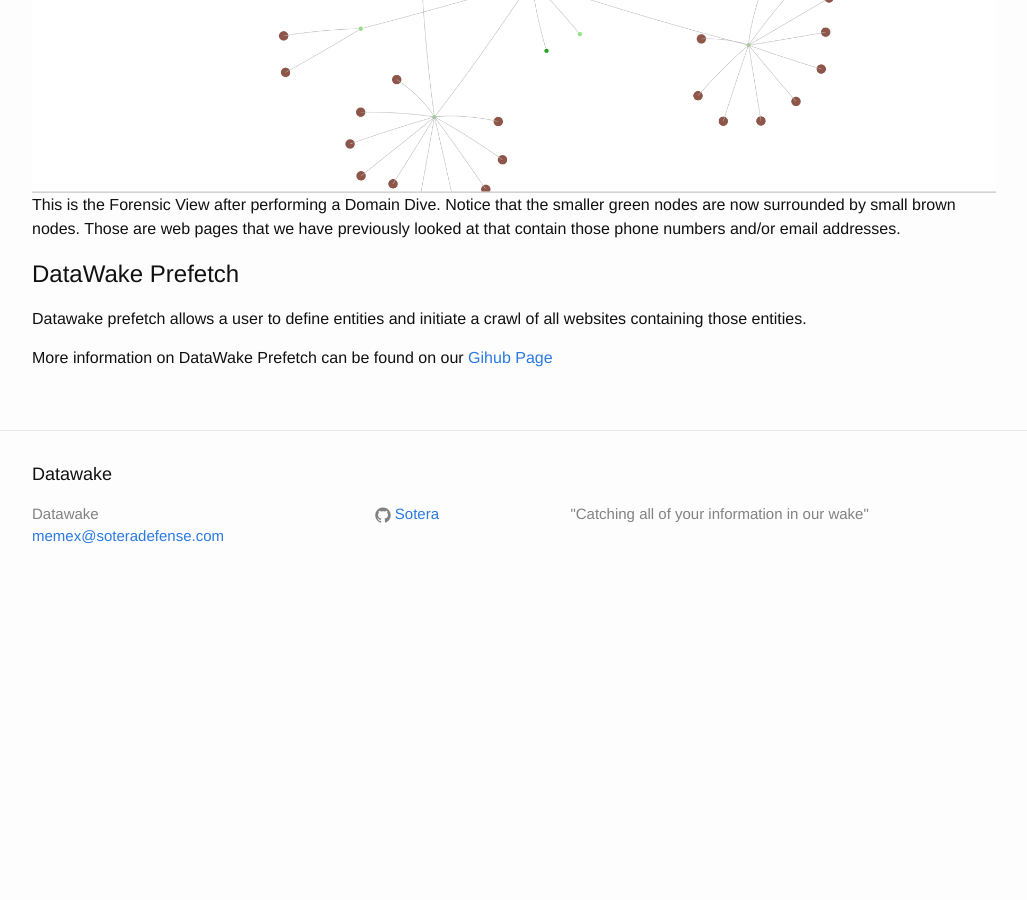
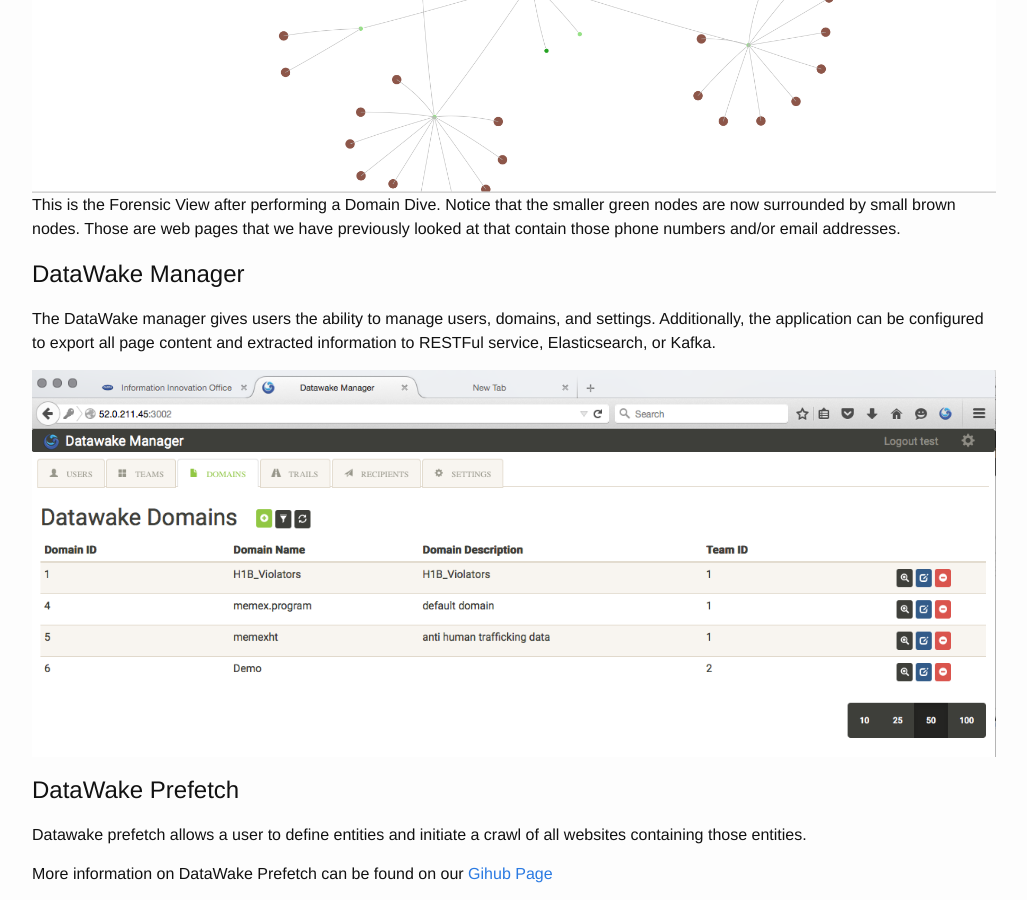
Before and after one commit to Sotera/Datawake, a Jekyll site: the page built from features.md, in a window 1280 px wide and 900 px high, scrolled down 1760 px. Shown: the whole window, without its empty margins (126-1153 px from the left). Built offline with Jekyll 4.4.1, drawn with Linux system fonts in a browser that asks for light colours; Markdown is read by kramdown in place of the engine named in the settings; before the commit the page ends 2368 px from its top, so only the background shows below that.

Commit message:
Adding Datawake Manager to features

```diff
--- a/features.md
+++ b/features.md
@@ -19,6 +19,12 @@
 green nodes are now surrounded by small brown nodes. Those are web pages that we
 have previously looked at that contain those phone numbers and/or email addresses.
 
+# DataWake Manager
+The DataWake manager gives users the ability to manage users, domains, and
+settings. Additionally, the application can be configured to export all page
+content and extracted information to RESTFul service, Elasticsearch, or Kafka.
+
+![DataWake-Manager](../img/manager.png)
 
 # DataWake Prefetch
 Datawake prefetch allows a user to define entities and initiate a crawl of all websites
```
Also changed, not shown: img/manager.png (added).
